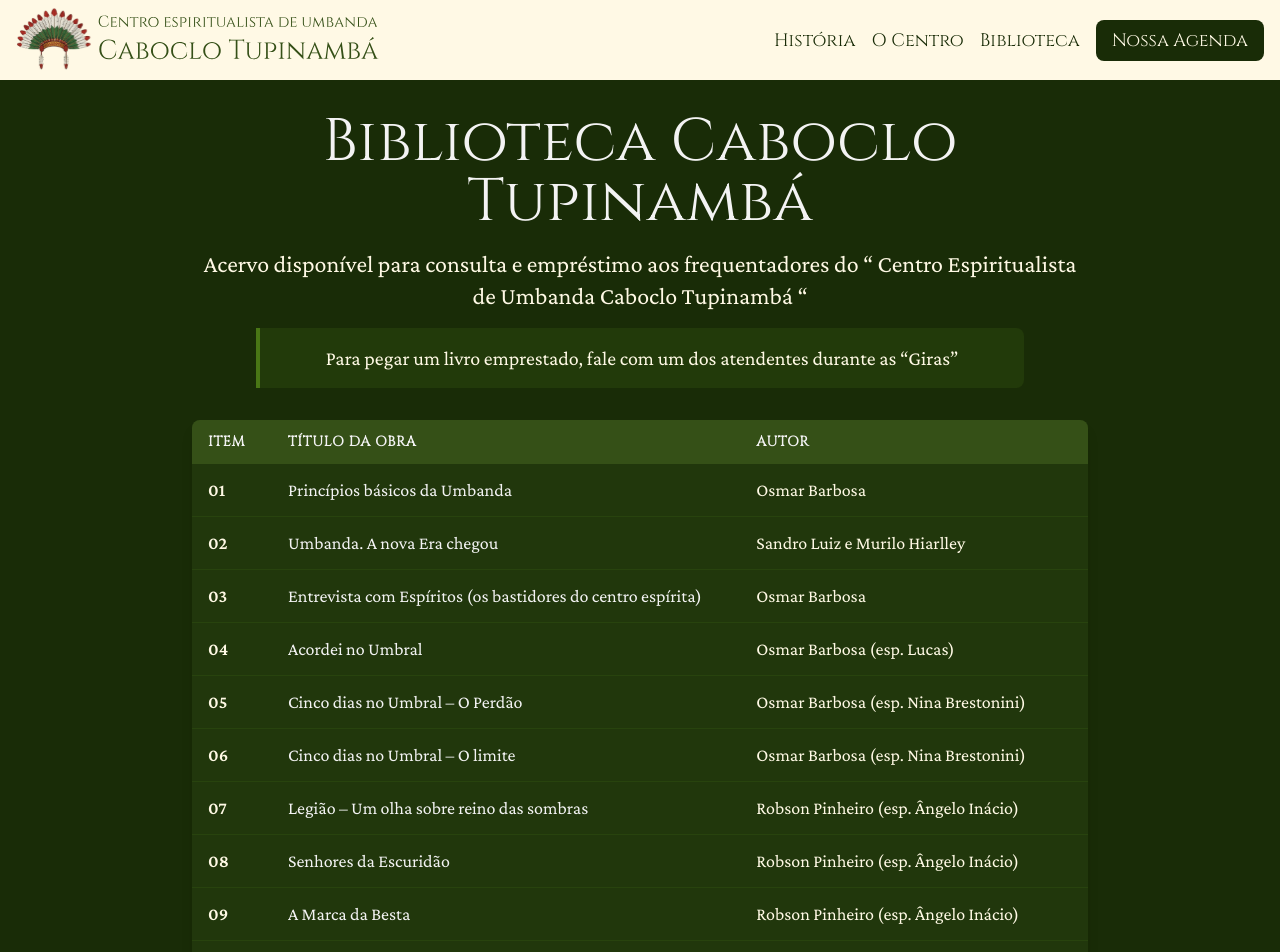
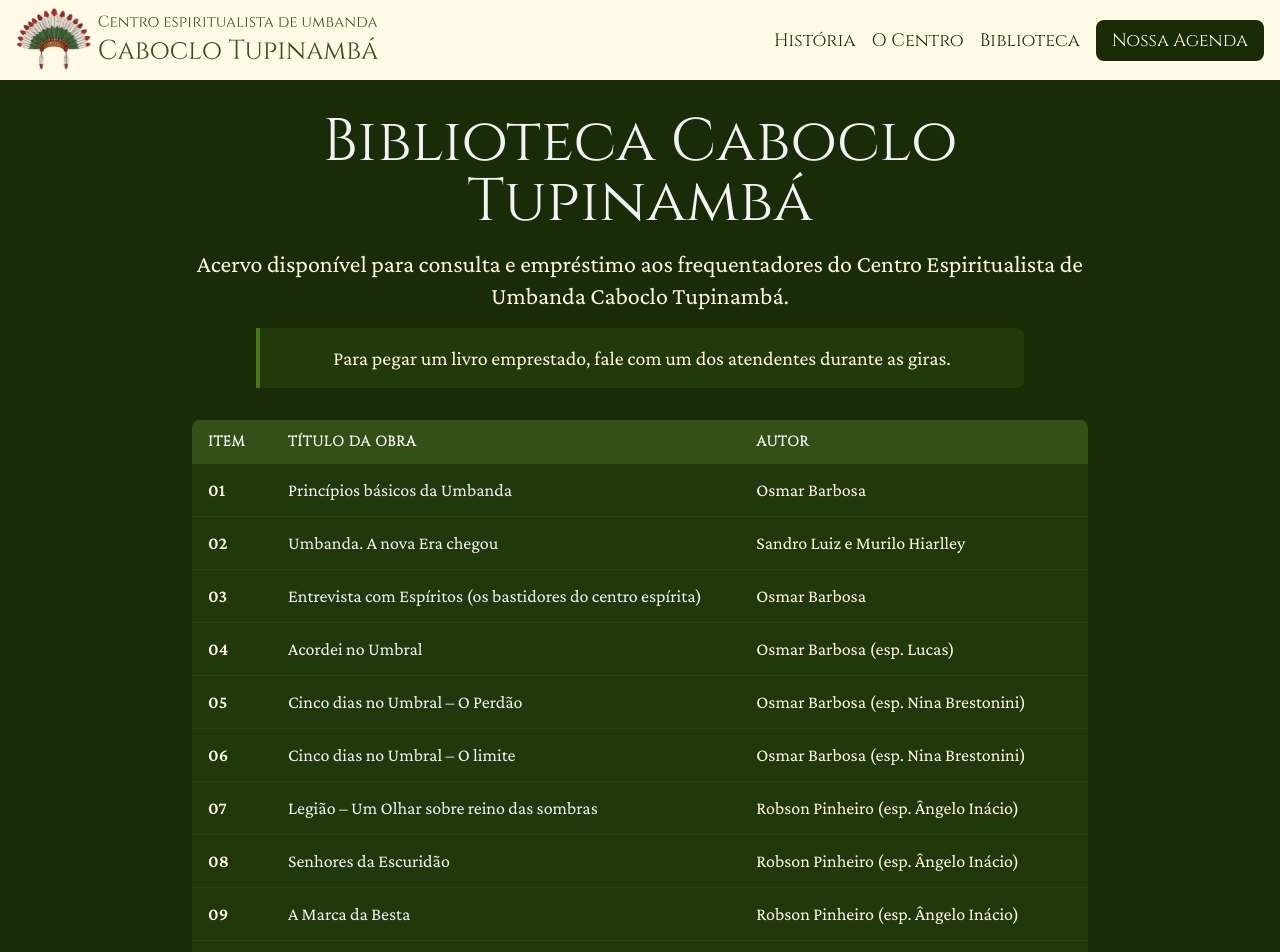
Before and after one commit to alexandremgsoares/caboclo-tupinamba-frontend, a React (Vite) app: page /biblioteca in a window 1280 px wide. Shown: the top 952 px of the page. Built offline with nearby package versions, Linux system fonts and the light colour scheme.

Commit message:
UPDATE: ortigrafia da biblioteca

```diff
--- a/public/biblioteca.ts
+++ b/public/biblioteca.ts
@@ -37,7 +37,7 @@ export const bibliotecaLivros: Livro[] = [
   },
   {
     item: "07",
-    titulo: "Legião – Um olha sobre reino das sombras",
+    titulo: "Legião – Um Olhar sobre reino das sombras",
     autor: "Robson Pinheiro (esp. Ângelo Inácio)",
   },
   {
--- a/src/Pages/Biblioteca.tsx
+++ b/src/Pages/Biblioteca.tsx
@@ -12,13 +12,13 @@ function Biblioteca() {
             Biblioteca Caboclo Tupinambá
           </h1>
           <p className="text-verde-claro text-center mb-4 font-crimson text-xl md:text-2xl">
-            Acervo disponível para consulta e empréstimo aos frequentadores do “
-            Centro Espiritualista de Umbanda Caboclo Tupinambá “
+            Acervo disponível para consulta e empréstimo aos frequentadores do
+            Centro Espiritualista de Umbanda Caboclo Tupinambá.
           </p>
           <div className="bg-verde-claro-2/20 border-l-4 border-verde-claro-2 rounded-r-lg p-4 mb-8 max-w-3xl mx-auto">
             <p className="text-verde-claro font-crimson text-lg md:text-xl text-center">
               Para pegar um livro emprestado, fale com um dos atendentes durante
-              as “Giras”
+              as giras.
             </p>
           </div>
 
```
